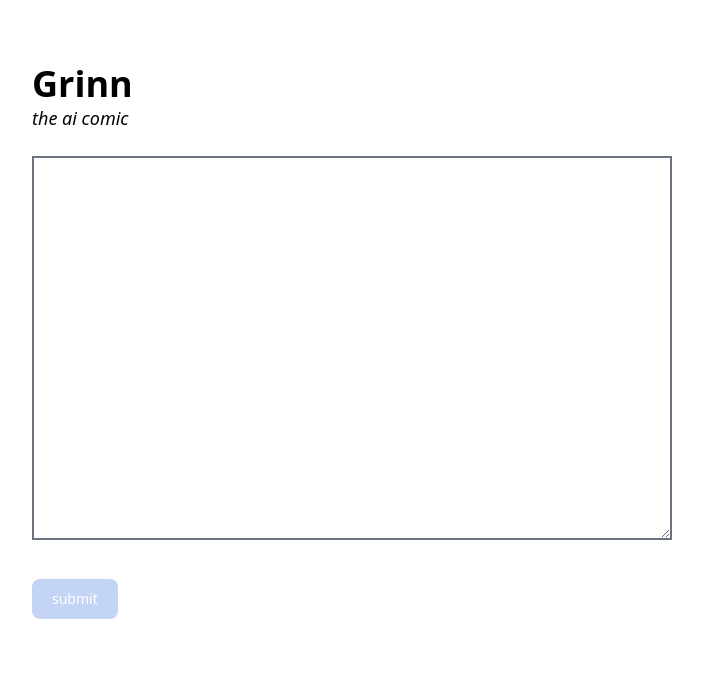
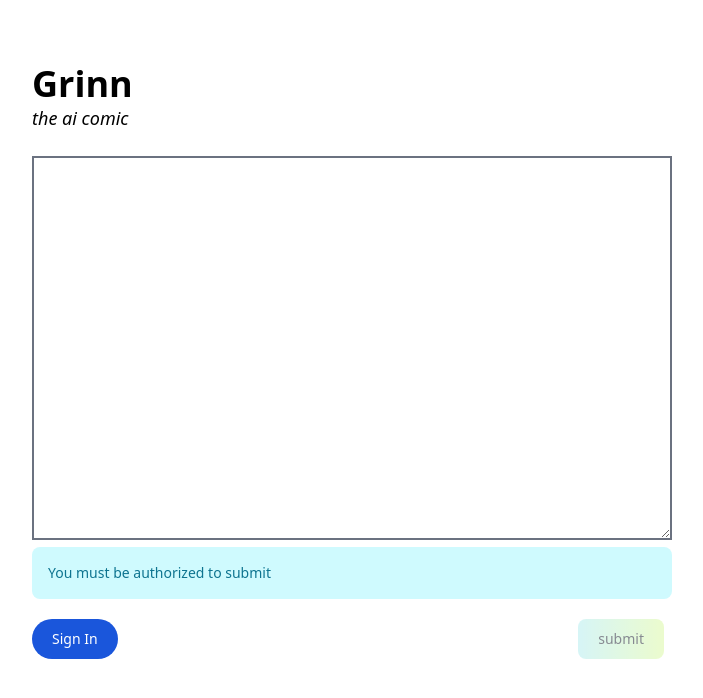
Before and after one commit to rprend/grinn, a Next.js app: page / in a window 1280 px wide. Shown: the top 698 px of the page, without its empty margins (288-991 px from the left). Built offline with nearby package versions, Linux system fonts and the light colour scheme; no server answers.

Commit message:
Lockdown submit if you arent authorized

```diff
--- a/pages/index.tsx
+++ b/pages/index.tsx
@@ -1,6 +1,7 @@
 import Head from 'next/head'
 import { ChangeEvent, useState } from 'react'
 import { useSession, signIn, signOut } from "next-auth/react"
+import { Alert } from 'flowbite-react'
 
 export default function Home() {
   const [joke, setJoke] = useState<string | null>(null)
@@ -46,14 +47,24 @@ export default function Home() {
           <h3 className="text-lg font-medium italic pb-6">the ai comic</h3>
           <div><textarea onChange={updatePrompt} className="p-5 w-full h-96 border-2 border-blue" /></div>
           {!session &&
-          <button onClick={handleSubmit} data-tooltip-target="tooltip-default" className='text-white disabled:opacity-25 mt-8 bg-blue-700 hover:bg-blue-800 focus:ring-4 focus:ring-blue-300 font-medium rounded-lg text-sm px-5 py-2.5 mr-2 mb-2 dark:bg-blue-600 dark:hover:bg-blue-700 focus:outline-none dark:focus:ring-blue-800'
-          disabled>submit</button>
+          <>
+          <Alert color="info" className='mb-5'>You must be authorized to submit</Alert>
+          <div className="flex flex-row justify-between">
+            <button onClick={() => signIn()} className="text-white bg-blue-700 hover:bg-blue-800 focus:outline-none focus:ring-4 focus:ring-blue-300 font-medium rounded-full text-sm px-5 py-2.5 text-center mr-2 mb-2 dark:bg-blue-600 dark:hover:bg-blue-700 dark:focus:ring-blue-800">Sign In</button>
+            <button onClick={handleSubmit} data-tooltip-target="tooltip-default" className='text-gray-900 disabled:opacity-50 bg-sky-700 disabled:hover:bg-gradient-to-r bg-gradient-to-r from-teal-200 to-lime-200 hover:bg-gradient-to-l hover:from-teal-200 hover:to-lime-200 focus:ring-4 focus:outline-none focus:ring-lime-200 dark:focus:ring-teal-700 font-medium rounded-lg text-sm px-5 py-2.5 text-center mr-2 mb-2'
+            disabled>submit</button>
+          </div>
+          </>
           }
-          <div id="tooltip-default" role="tooltip" className="inline-block absolute invisible z-10 py-2 px-3 text-sm font-medium text-white bg-gray-900 rounded-lg shadow-sm opacity-0 transition-opacity duration-300 tooltip dark:bg-gray-700">
-            Tooltip content
-            <div className="tooltip-arrow" data-popper-arrow></div>
+          {session &&
+          <>
+          <div className="flex flex-row justify-between">
+            <button onClick={() => signOut()} className="text-white bg-blue-700 hover:bg-blue-800 focus:outline-none focus:ring-4 focus:ring-blue-300 font-medium rounded-full text-sm px-5 py-2.5 text-center mr-2 mb-2 dark:bg-blue-600 dark:hover:bg-blue-700 dark:focus:ring-blue-800">Sign Out</button>
+            <button onClick={handleSubmit} data-tooltip-target="tooltip-default" className='text-gray-900 disabled:opacity-50 bg-sky-700 disabled:hover:bg-gradient-to-r bg-gradient-to-r from-teal-200 to-lime-200 hover:bg-gradient-to-l hover:from-teal-200 hover:to-lime-200 focus:ring-4 focus:outline-none focus:ring-lime-200 dark:focus:ring-teal-700 font-medium rounded-lg text-sm px-5 py-2.5 text-center mr-2 mb-2'
+            disabled={fetching}>submit</button>
           </div>
-
+          </>
+          }
           {joke && <div>{joke}</div>}
         </div>
       </main>
```
